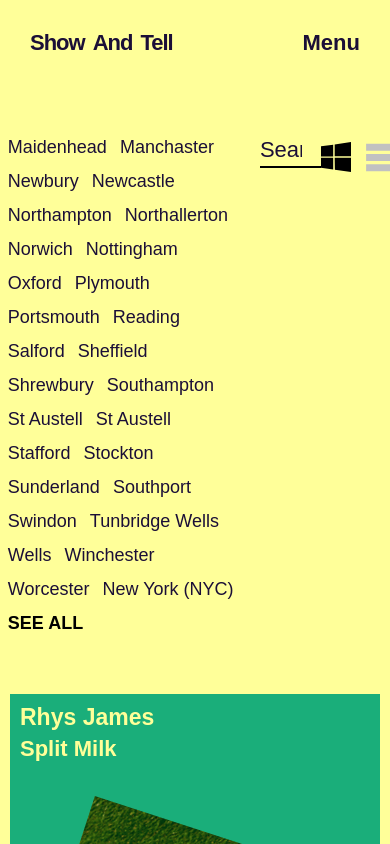
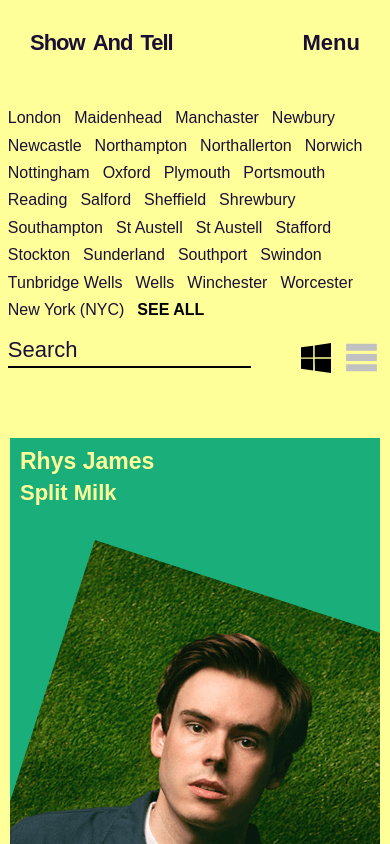
Before and after one commit to eduarf/show-and-tell, a React (Vite) app: page /events in a window 390 px wide. Shown: the top 844 px of the page. Built offline with nearby package versions, Linux system fonts and the light colour scheme; a web font is replaced by a local one.

Commit message:
whatsOn top side responsive

```diff
--- a/src/pages/whats-on/WhatsOn.jsx
+++ b/src/pages/whats-on/WhatsOn.jsx
@@ -10,6 +10,9 @@ import { onRow, offRow } from "../../features/eventListSlice";
 const StyledEvents = styled.section`
   background-color: var(--color-primary);
   padding: 6vh 0;
+  @media only screen and (max-width: 720px){
+    padding: 3vh 0;
+  }
 `;
 
 const StyledLeftContainer = styled.div``;
@@ -18,12 +21,22 @@ const StyledRightContainer = styled.div`
   display: flex;
   align-items: flex-start;
   justify-content: space-evenly;
+  @media only screen and (max-width: 1180px){
+    flex-direction: column;
+  }
+  @media only screen and (max-width: 720px){
+    flex-direction: row;
+    justify-content: space-between;
+  }
 `;
 
 const StyledCityList = styled.div`
   display: flex;
   gap: 1.3rem;
   flex-wrap: wrap;
+  @media only screen and (max-width: 720px){
+    line-height: .9;
+  }
 `;
 
 const StyledCityLink = styled.a`
@@ -36,6 +49,9 @@ const StyledCityLink = styled.a`
   &:hover {
     text-decoration: underline;
   }
+  @media only screen and (max-width: 720px){
+    font-size: 1.6rem;
+  }
 `;
 
 const StyledTopContainer = styled.div`
@@ -43,6 +59,9 @@ const StyledTopContainer = styled.div`
   grid-template-columns: 62% 38%;
   gap: 2rem;
   padding: 0 2vw;
+  @media only screen and (max-width: 720px){
+    grid-template-columns: repeat(1, minmax(0, 1fr));
+  }
 `;
 
 const StyledSeeMore = styled.a`
@@ -50,12 +69,18 @@ const StyledSeeMore = styled.a`
   font-weight: 700;
   cursor: pointer;
   display: ${(props) => (props.$isHidden === 0 ? "none" : "block")};
+  @media only screen and (max-width: 720px){
+    font-size: 1.6rem;
+  }
 `;
 const StyledSeeLess = styled.a`
   font-size: 1.8rem;
   font-weight: 700;
   cursor: pointer;
-  display: ${(props) => (props.$isHidden === -28 ? "none" : "block")};
+  display: ${(props) => (props.$isHidden === - (eventCities.length / 2) ? "none" : "block")};
+  @media only screen and (max-width: 720px){
+    font-size: 1.6rem;
+  }
 `;
 
 const StyledSearchInput = styled.input`
@@ -66,6 +91,12 @@ const StyledSearchInput = styled.input`
   font-size: 2.2rem;
   background-color: transparent;
   border-bottom: 2.5px solid black;
+  @media only screen and (max-width: 1180px){
+    width: 85%;
+  }
+  @media only screen and (max-width: 720px){
+    width: 65%;
+  }
   &::placeholder {
     color: var(--color-text);
     font-weight: 300;
@@ -94,7 +125,7 @@ const StyledRowIcon = styled(MdTableRows)`
 `;
 
 export default function WhatsOn() {
-  const [isHidden, setIsHidden] = useState(-28);
+  const [isHidden, setIsHidden] = useState(-(eventCities.length / 2));
   const eventCitiesItems = eventCities.slice(isHidden);
   const dispatch = useDispatch();
   const isRow = useSelector((state) => state.eventList.isRow);
@@ -110,7 +141,7 @@ export default function WhatsOn() {
               {"SEE ALL"}
             </StyledSeeMore>
             <StyledSeeLess
-              onClick={() => setIsHidden(-28)}
+              onClick={() => setIsHidden(- (eventCities.length / 2))}
               $isHidden={isHidden}
             >
               {"FEWER"}
```
